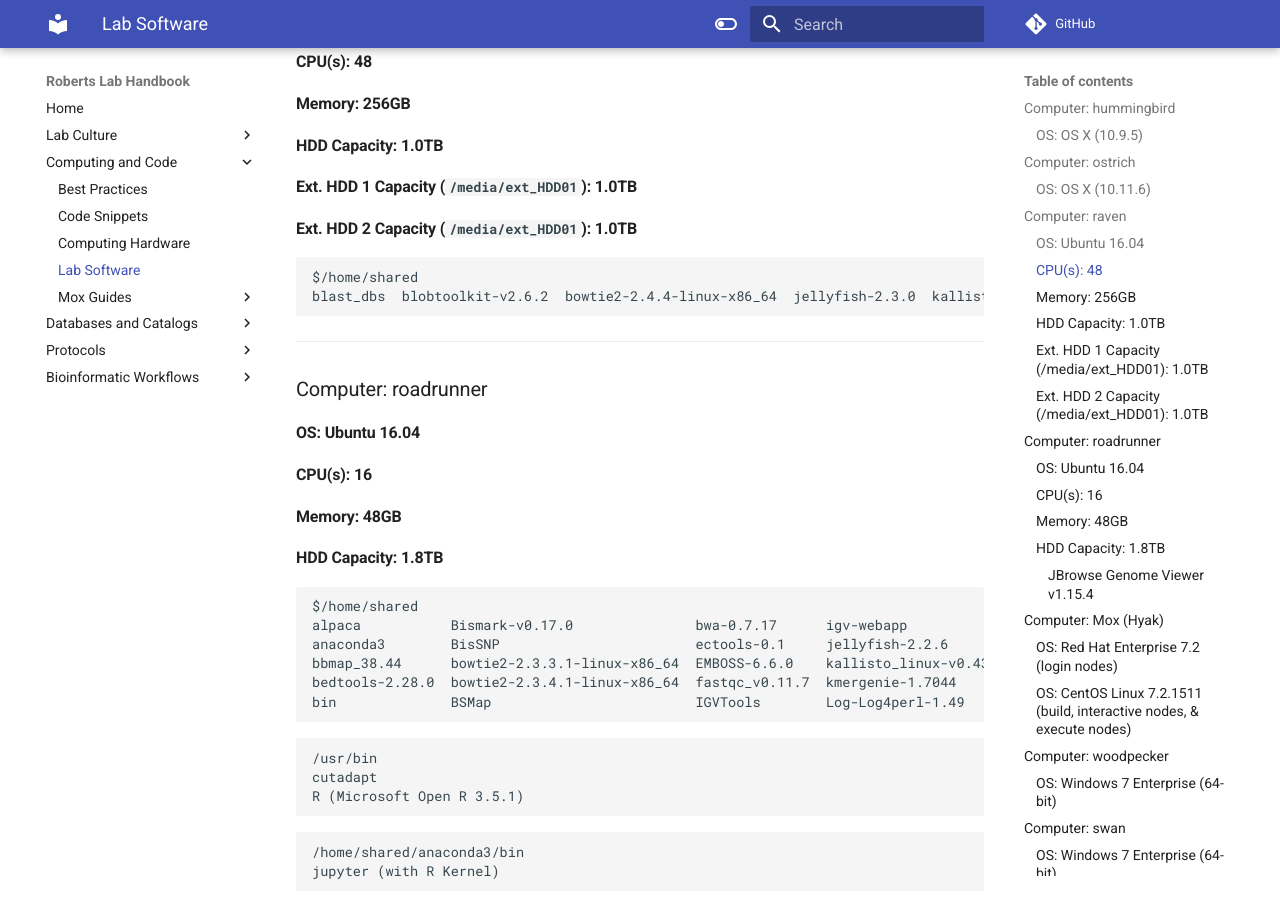
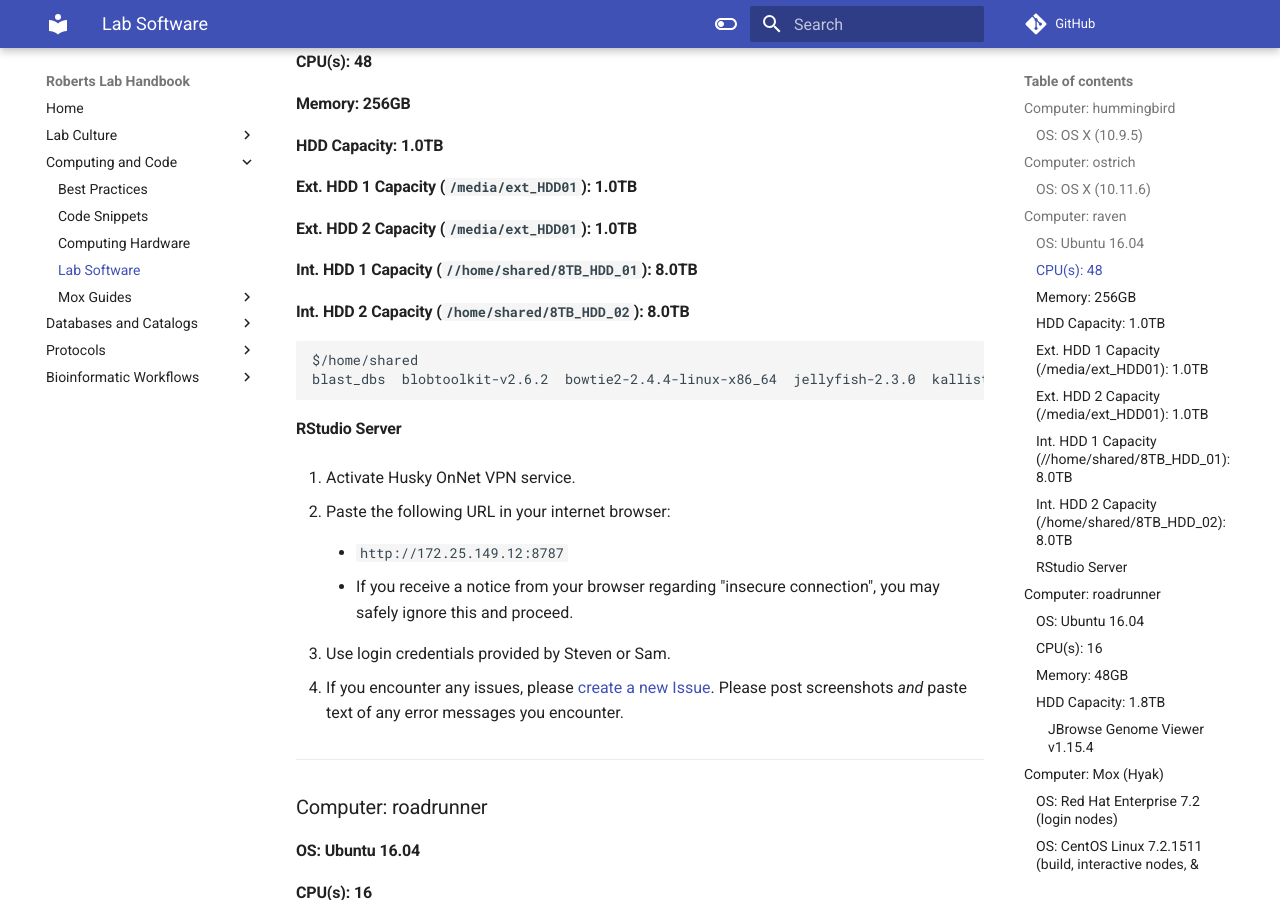
Before and after one commit to RobertsLab/resources, an MkDocs documentation site: the page built from docs/Lab-Software.md, in a window 1280 px wide and 900 px high, scrolled down 4011 px. Built offline with MkDocs 1.6.1 and Material for MkDocs 9.7.7, drawn with Linux system fonts in a browser that asks for light colours; comment, search, counter and statistics services are not loaded.

Commit message:
add raven Rstudio Server info

````diff
--- a/docs/Lab-Software.md
+++ b/docs/Lab-Software.md
@@ -160,11 +160,27 @@ trinity (2.3.2)
 #### HDD Capacity: 1.0TB
 #### Ext. HDD 1 Capacity (`/media/ext_HDD01`): 1.0TB
 #### Ext. HDD 2 Capacity (`/media/ext_HDD01`): 1.0TB
+#### Int. HDD 1 Capacity (`//home/shared/8TB_HDD_01`): 8.0TB
+#### Int. HDD 2 Capacity (`/home/shared/8TB_HDD_02`): 8.0TB
 
 ```
 $/home/shared
 blast_dbs  blobtoolkit-v2.6.2  bowtie2-2.4.4-linux-x86_64  jellyfish-2.3.0  kallisto  ncbi-blast-2.11.0+  salmon-1.4.0_linux_x86_64  samtools-1.12  trinityrnaseq-v2.12.0
 ```
+
+#### RStudio Server
+
+1. Activate Husky OnNet VPN service.
+
+2. Paste the following URL in your internet browser:
+
+    - `http://172.25.149.12:8787`
+
+    - If you receive a notice from your browser regarding "insecure connection", you may safely ignore this and proceed.
+
+3. Use login credentials provided by Steven or Sam.
+
+4. If you encounter any issues, please [create a new Issue](https://github.com/RobertsLab/resources/issues). Please post screenshots _and_ paste text of any error messages you encounter.
 
 ----
 ### Computer: roadrunner
````
